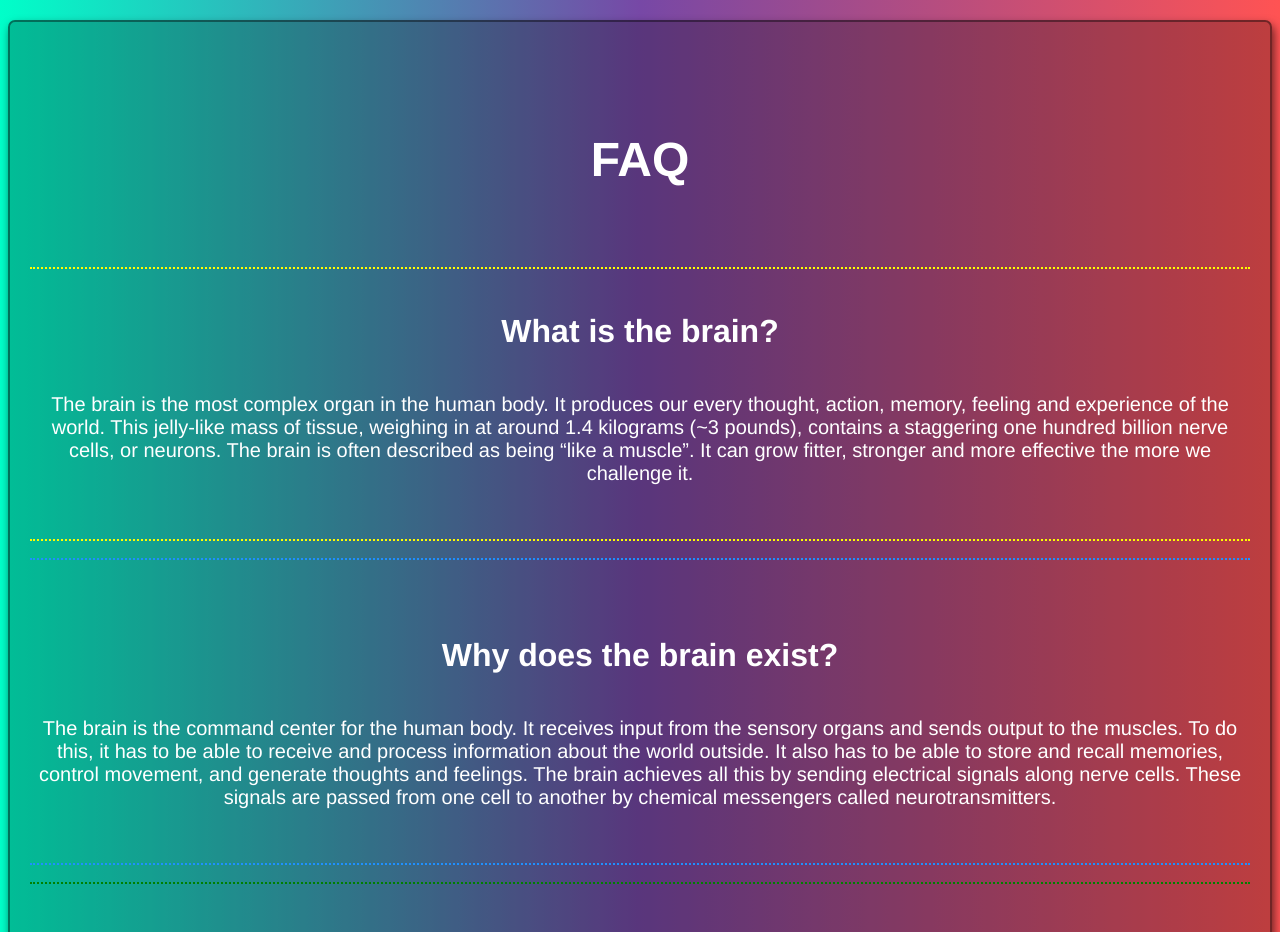
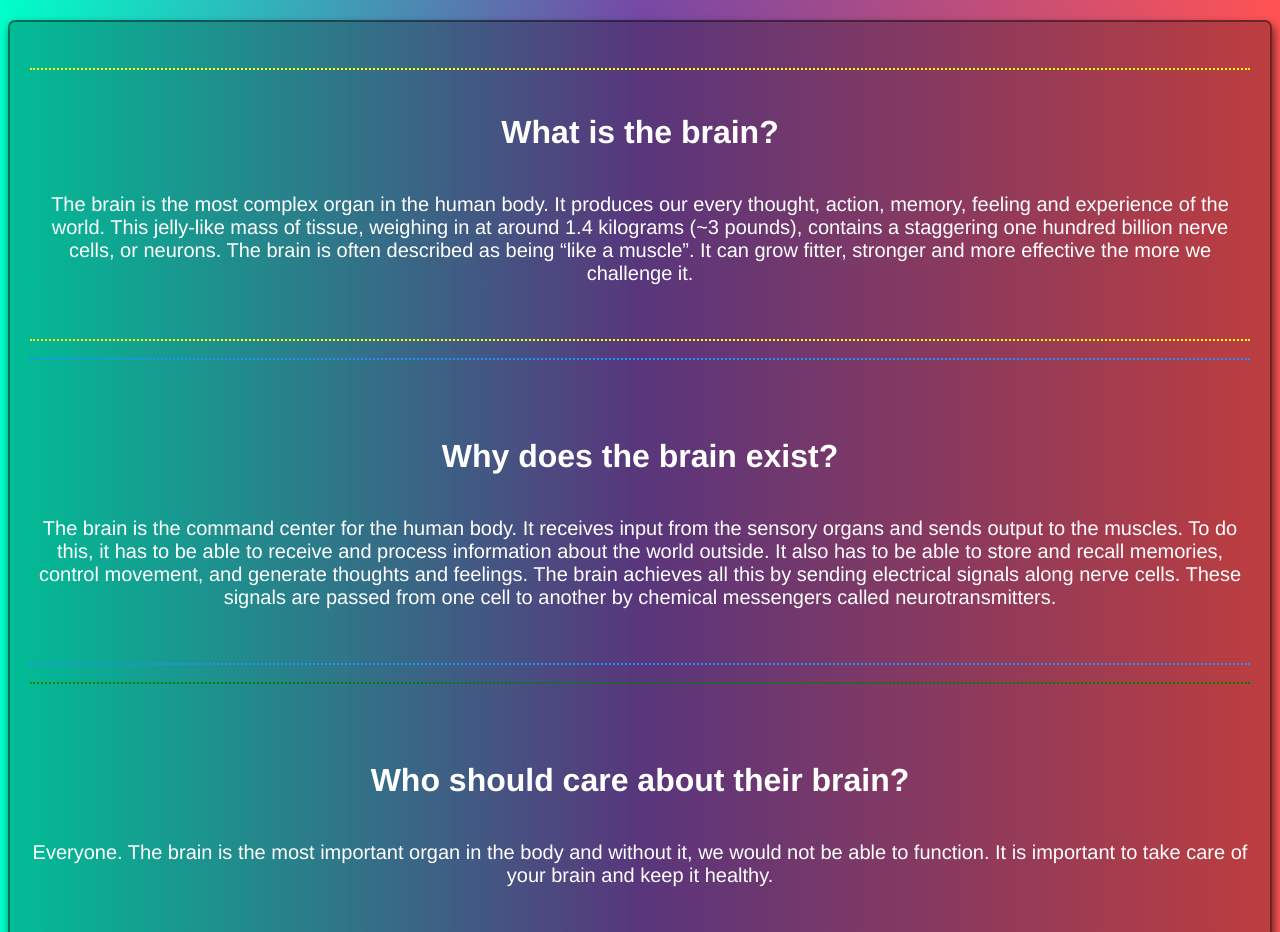
Before and after one commit to Katchowski/PsychSite, a plain HTML site: page index.html in a window 1280 px wide. Shown: the part 1240-2172 px from the top of the page. Drawn offline with Linux system fonts and the light colour scheme.

Commit message:
updated FAQ title

```diff
--- a/index.html
+++ b/index.html
@@ -45,7 +45,6 @@
 </div>
 
 <div class="FAQ">
-    <h5>FAQ</h5>
     <hr class="L1Q">
     <h4>What is the brain?</h4>
     <p>
```
